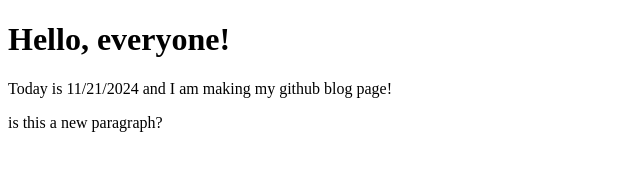
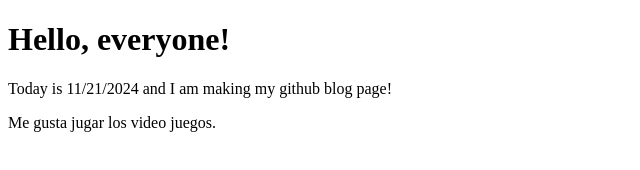
Before and after one commit to SpekTral05/spektral05.github.io, a plain HTML site: page index.html in a window 1280 px wide. Shown: the full height of the page, 0-640 px from the left. Drawn offline with Linux system fonts and the light colour scheme.

Commit message:
Update index.html

```diff
--- a/index.html
+++ b/index.html
@@ -6,6 +6,6 @@
 <body>
     <h1>Hello, everyone!</h1>
     <p>Today is 11/21/2024 and I am making my github blog page! </p>
-    <p>is this a new paragraph?</p>
+    <p>Me gusta jugar los video juegos.</p>
 </body>
 </html>
```
